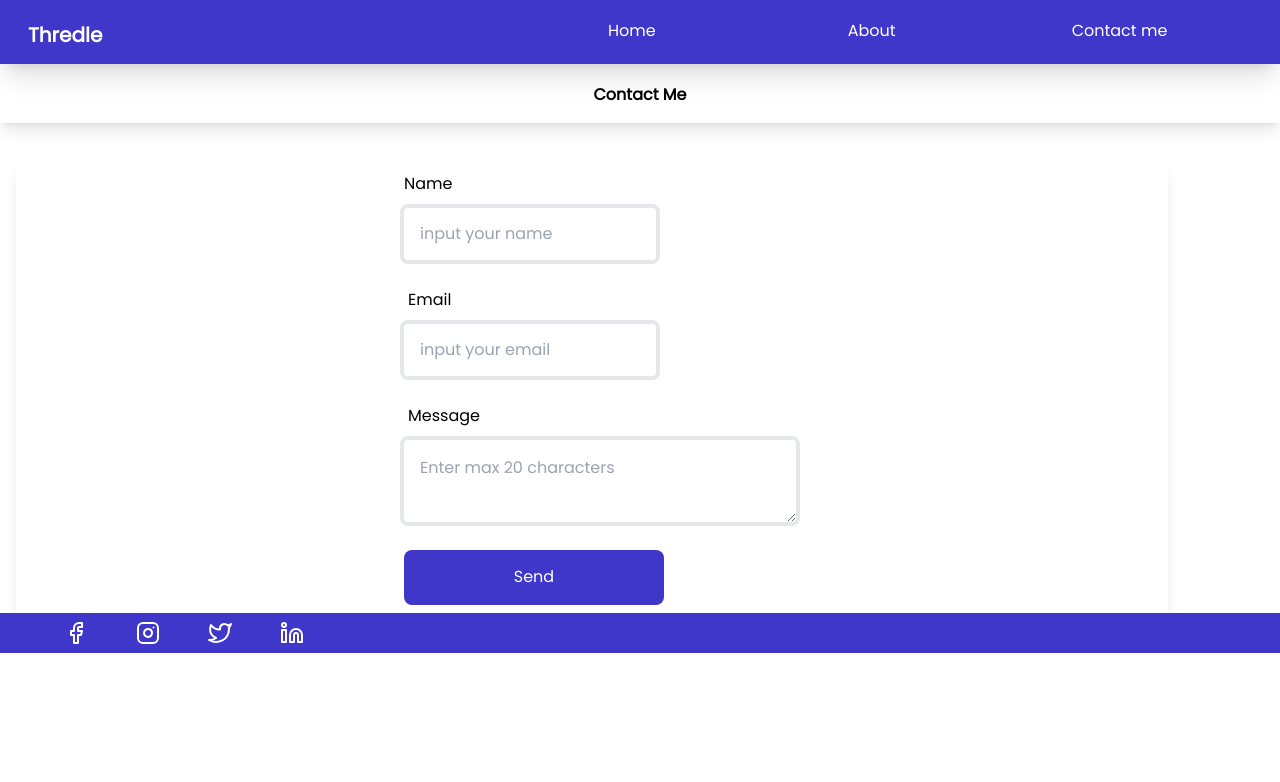
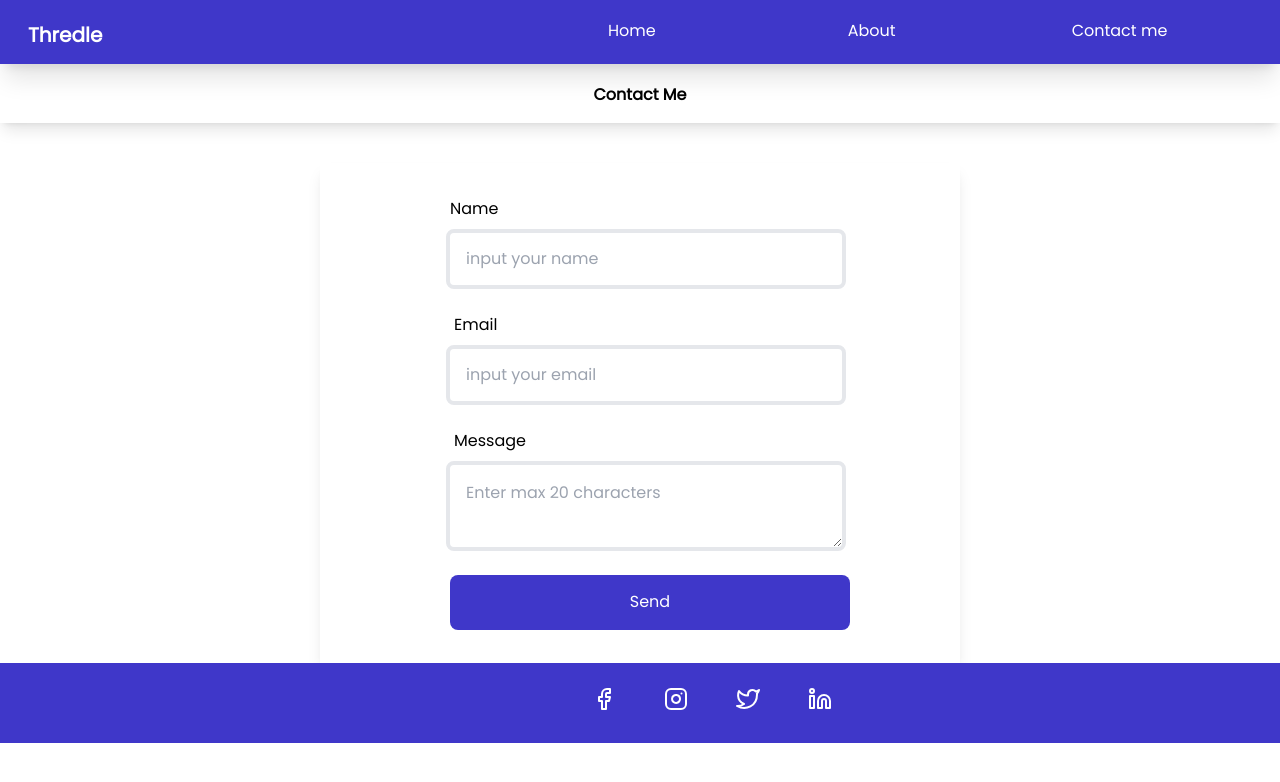
Before and after one commit to divinegodwin/GhostGram, a Next.js app: page /Contact in a window 1280 px wide. Shown: the top 782 px of the page. Built offline with nearby package versions, Linux system fonts and the light colour scheme.

Commit message:
desktop adjustment

```diff
--- a/app/About/page.jsx
+++ b/app/About/page.jsx
@@ -12,7 +12,7 @@ const About = () =>{
 
             </div>
 
-            <div className="mt-10 py-2  ml-5 w-[90%] h-[400px] rounded-lg shadow-lg">
+            <div className=" about-container mt-10 py-2  ml-5 w-[90%] h-[400px] rounded-lg shadow-lg">
                <div>
                 <p className=" about-description tracking-wide flex justify-center pt-4">
                 Welcome to Thredle,
@@ -24,9 +24,9 @@ const About = () =>{
                 </p>
             </div>
 
-         <Link href="/">
+         <Link href="/Posts">
             <div className="ml-[3rem] flex">
-            <button className=" p-3  mt-8 rounded-lg w-[250px] h-[50px] bg-[#3f37c9] text-white ">Explore</button>
+            <button className="explore-btn p-3  mt-8 rounded-lg w-[250px] h-[50px] bg-[#3f37c9] text-white ">Explore</button>
             </div>
 </Link>
 
--- a/app/Contact/page.jsx
+++ b/app/Contact/page.jsx
@@ -27,7 +27,7 @@ const Contact = () => {
         <h1 className="font-bold">Contact Me </h1>
       </div>
 
-      <form className=" grid place-items-center px-4  mt-10 shadow-lg max-w-[90%] h-[450px] ml-4 pl-8 ">
+      <form className="contact-container grid place-items-center px-4  mt-10 shadow-lg max-w-[90%] h-[450px] ml-4 pl-8 ">
         <div className="">
           <div className="flex flex-col mb-6">
             <label for="name" className="pl-1">
@@ -35,7 +35,7 @@ const Contact = () => {
             </label>
             <input
               type="email"
-              className="  w-[260px] h-[60px] mt-2 border-4 rounded-lg p-4"
+              className="contact-input  w-[260px] h-[60px] mt-2 border-4 rounded-lg p-4"
               onChange={handleName}
               placeholder="input your name"
             ></input>
@@ -47,7 +47,7 @@ const Contact = () => {
             </label>
             <input
               type="text"
-              className=" w-[260px] h-[60px] mt-2 border-4 rounded-lg p-4"
+              className="contact-input w-[260px] h-[60px] mt-2 border-4 rounded-lg p-4"
               onChange={handleEmail}
               placeholder="input your email"
             ></input>
@@ -66,7 +66,7 @@ const Contact = () => {
             ></textarea>
           </div>
           <div className="ml-1">
-            <button className=" w-[260px] h-[55px]  bg-[#3f37c9] text-white rounded-lg ">
+            <button className="send-btn w-[260px] h-[55px] bg-[#3f37c9] text-white rounded-lg ">
               Send
             </button>
           </div>
--- a/app/Footer.jsx
+++ b/app/Footer.jsx
@@ -4,7 +4,7 @@ const Footer = () => {
   return (
     <div>
 
-<div className='flex flex-row gap-12 pl-16 pt-2 py-1 w-full h-[40px] bg-[#3f37c9] text-white'>
+<div className='footer flex flex-row gap-12 pl-16 pt-2 py-1 w-full h-[40px] bg-[#3f37c9] text-white'>
         <div>
           <svg
             xmlns="http://www.w3.org/2000/svg"
--- a/app/globals.css
+++ b/app/globals.css
@@ -217,6 +217,7 @@
         width: 80%;
         margin-left: 8rem;
         margin-top: 4rem;
+        height: 400px;
     }
 
     .about-description {
@@ -227,9 +228,9 @@
     }
 
     .explore-btn {
-        width: 200px;
-        height: 50px;
-        margin-left: 24rem;
+        width: 300px;
+        height: 70px;
+        margin-left: 26rem;
         margin-top: 4rem;
     }
 
@@ -276,4 +277,24 @@
         gap: 22rem;
         margin-top: 4rem;
     }
+
+    .contact-container{
+        margin-left: 20rem;
+        justify-content: center;
+        height: 500px;
+        width: 50%;
+    }
+    .contact-input{
+        width: 400px;
+    }
+    .send-btn{
+        width: 400px;
+        height: 55px;
+    }
+
+    .footer{
+    padding-left: 37rem;
+    height: 80px;
+    padding-top: 1.5rem;
+    }
 }
```
